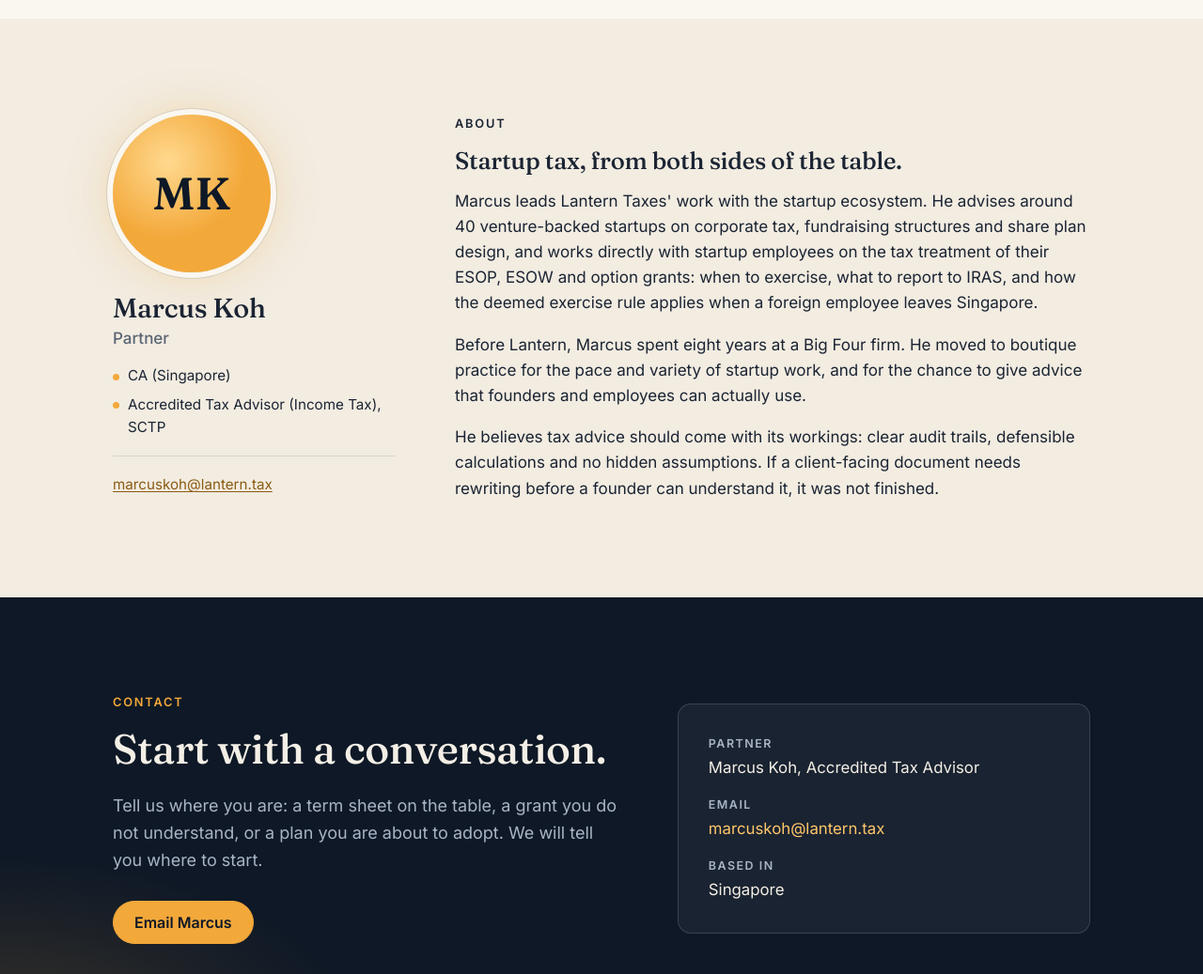
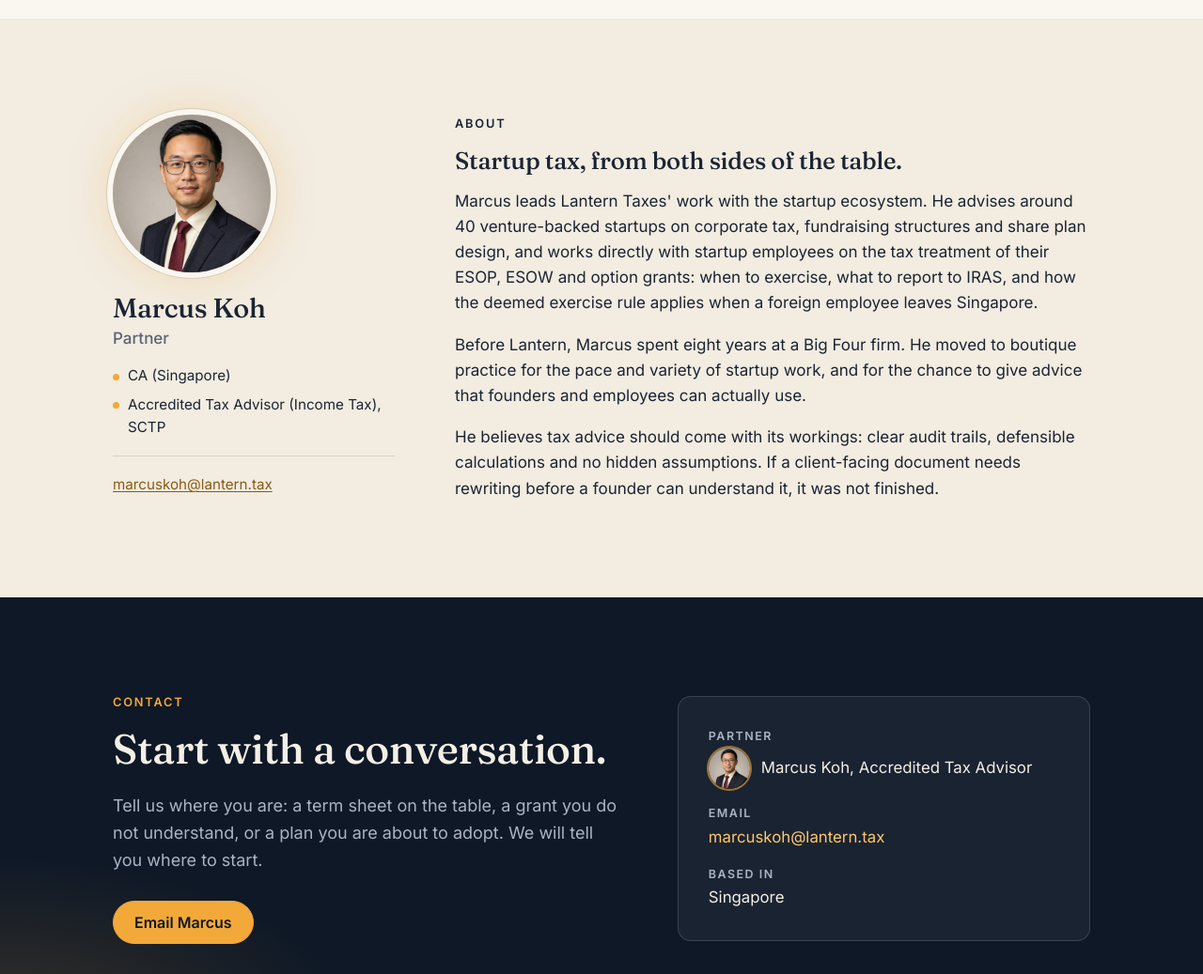
Before and after one commit to Tilted-Ramen-Bowl/tilted-ramen-bowl.github.io, a plain HTML site: page index.html in a window 1280 px wide. Shown: the part 5020-6057 px from the top of the page at 94% size. Drawn offline with Linux system fonts and the light colour scheme.

Commit message:
Add Marcus Koh's photo to the page
Use marcus.jpeg as the partner portrait in the About section and the
contact card (via a 480 px web copy), and as the Open Graph and
structured-data image.

Co-Authored-By: Claude Fable 5.1 <noreply@anthropic.com>

```diff
--- a/index.html
+++ b/index.html
@@ -14,6 +14,10 @@
   <meta property="og:title" content="Lantern Taxes | Your light through startup tax">
   <meta property="og:description" content="Singapore tax advisory for venture-backed startups and their employees. Corporate tax, fundraising structures, share plans and ESOP advice, explained in plain English.">
   <meta property="og:url" content="https://lantern.tax/">
+  <meta property="og:image" content="https://lantern.tax/marcus.jpeg">
+  <meta property="og:image:width" content="1024">
+  <meta property="og:image:height" content="1024">
+  <meta property="og:image:alt" content="Marcus Koh, Partner at Lantern Taxes">
   <meta name="twitter:card" content="summary">
 
   <link rel="preconnect" href="https://fonts.googleapis.com">
@@ -35,6 +39,7 @@
     "employee": {
       "@type": "Person",
       "name": "Marcus Koh",
+      "image": "https://lantern.tax/marcus.jpeg",
       "jobTitle": "Partner, Accredited Tax Advisor (Income Tax)",
       "email": "marcuskoh@lantern.tax"
     }
@@ -325,8 +330,7 @@
     <section class="section section-alt" id="about">
       <div class="container about-grid">
         <div class="about-side">
-          <!-- Replace this block with <img class="portrait" src="marcus-koh.jpg" alt="Marcus Koh"> when a photo is available. -->
-          <div class="portrait portrait-initials" role="img" aria-label="Marcus Koh">MK</div>
+          <img class="portrait" src="marcus-480.jpg" alt="Marcus Koh" width="480" height="480">
           <h2 class="about-name">Marcus Koh</h2>
           <p class="about-role">Partner</p>
           <ul class="credentials">
@@ -378,7 +382,7 @@
           <dl>
             <div>
               <dt>Partner</dt>
-              <dd>Marcus Koh, Accredited Tax Advisor</dd>
+              <dd class="contact-person"><img class="avatar" src="marcus-480.jpg" alt="" width="480" height="480">Marcus Koh, Accredited Tax Advisor</dd>
             </div>
             <div>
               <dt>Email</dt>
--- a/styles.css
+++ b/styles.css
@@ -483,15 +483,7 @@ ul, ol { margin: 0; padding: 0; }
   border-radius: 50%;
   object-fit: cover;
   margin-bottom: 22px;
-}
-.portrait-initials {
-  display: grid;
-  place-items: center;
-  font-family: var(--font-display);
-  font-weight: 600;
-  font-size: 3rem;
-  color: var(--ink);
-  background: radial-gradient(70% 70% at 35% 30%, #ffd98f, var(--amber) 70%);
+  background: var(--amber-soft);
   box-shadow: 0 0 0 6px var(--paper), 0 0 0 7px var(--line), 0 0 48px rgba(243, 168, 58, 0.35);
 }
 
@@ -571,6 +563,19 @@ ul, ol { margin: 0; padding: 0; }
   font-size: 1.05rem;
   color: var(--text-on-dark);
 }
+.contact-person {
+  display: flex;
+  align-items: center;
+  gap: 12px;
+}
+.avatar {
+  width: 44px;
+  height: 44px;
+  border-radius: 50%;
+  object-fit: cover;
+  flex: none;
+  box-shadow: 0 0 0 2px rgba(243, 168, 58, 0.6);
+}
 .contact-card dd a { text-decoration: none; }
 .contact-card dd a:hover { text-decoration: underline; }
 
```
Also changed, not shown: marcus-480.jpg (added), marcus.jpeg (added), 1 other file.
